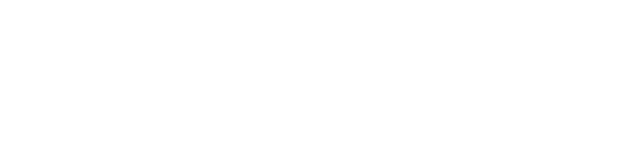
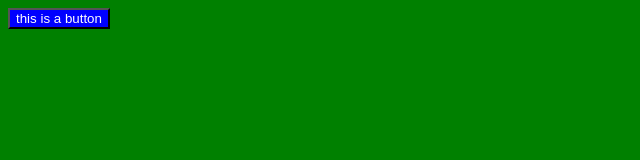
Before and after one commit to tson243/test, a plain HTML site: page index.html in a window 1280 px wide. Shown: the whole page, without its empty margins (0-640 px from the left). Drawn offline with Linux system fonts and the light colour scheme.

Commit message:
Update body style

```diff
--- a/index.css
+++ b/index.css
@@ -0,0 +1,6 @@
+button
+{
+    background-color: blue;
+    color: white;
+
+}
--- a/index.html
+++ b/index.html
@@ -11,6 +11,7 @@
     <meta name="description" content="" />
     <meta name="viewport" content="width=device-width, initial-scale=1" />
     <link rel="stylesheet" href="index.css" />
+    <link rel="stylesheet" href="index2.css" />
   </head>
   <body>
     <!--[if lt IE 7]>
@@ -19,6 +20,9 @@
         <a href="#">upgrade your browser</a> to improve your experience.
       </p>
     <![endif]-->
+    <button>
+      this is a button
+    </button>
 
     <script src="" async defer></script>
   </body>
--- /dev/null
+++ b/index2.css
@@ -0,0 +1,4 @@
+body
+{
+    background-color: green;
+}
```
